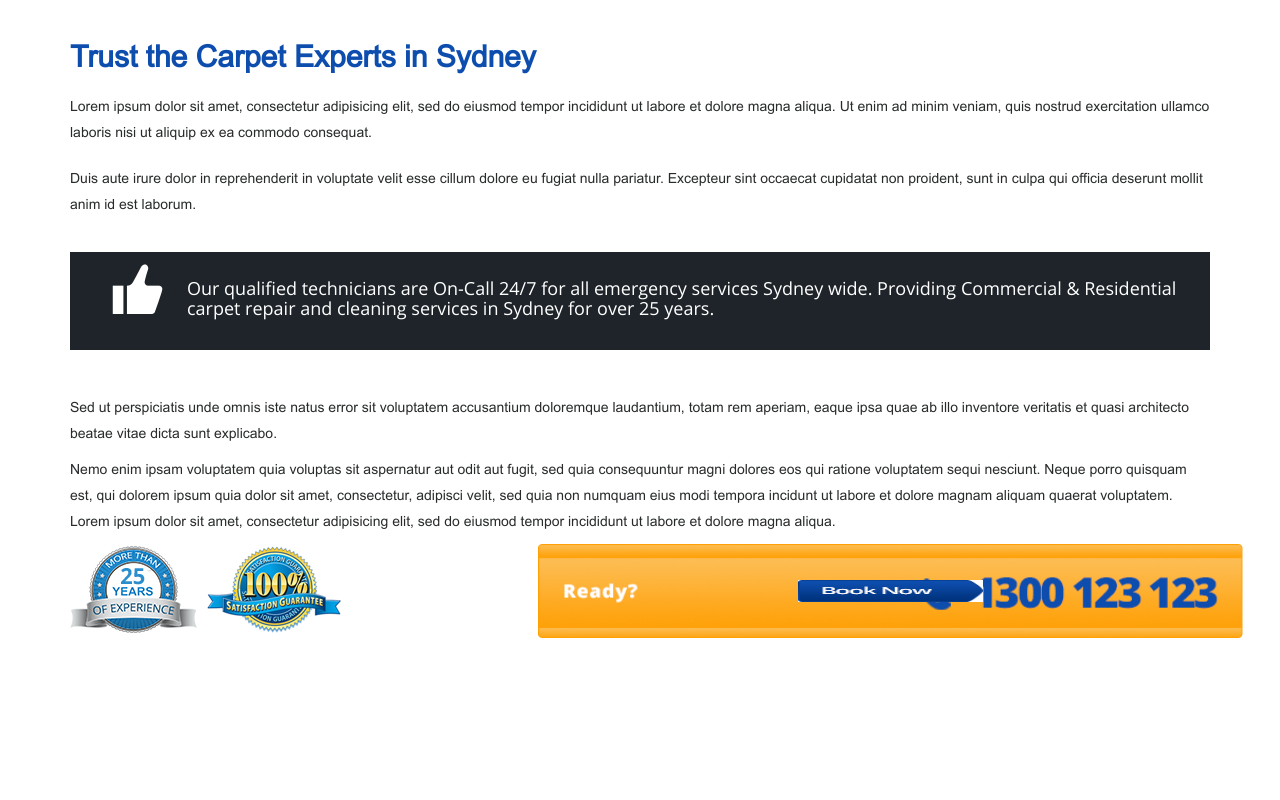
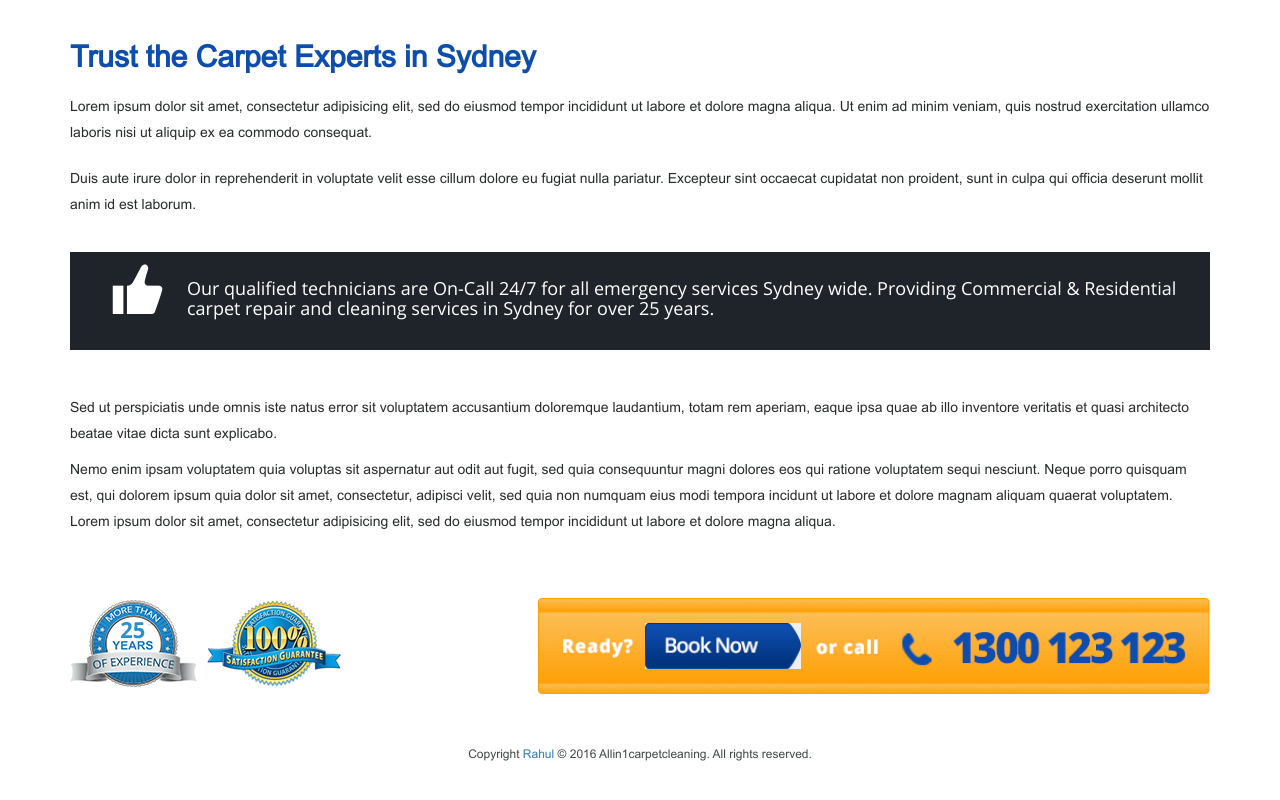
Before and after one commit to rray524/allinone, a plain HTML site: page index.html in a window 1280 px wide. Shown: the part 1094-1894 px from the top of the page. Before the commit the page ends 1732 px from the top, so only its background shows below. Drawn offline with nearby package versions, Linux system fonts and the light colour scheme.

Commit message:
allinone
it's a portfolio

```diff
--- a/index.html
+++ b/index.html
@@ -95,7 +95,7 @@
                                         <input type="text" class="form-control" placeholder="Details*...">
                                     </div>
                                     <div class="form8">
-                                        <input type="image" value="">
+                                        <input type="submit" value="">
                                     </div>
                                 </div>
                             </div>
@@ -190,9 +190,22 @@ Providing Commercial & Residential carpet repair and cleaning services in Sydney
                         </div>
                         <div class="log_right_pad">
                             <div class="log_right">
-                                <input type="text" value="">
+                                <div class="input_lft">
+                                    <input type="submit" value="">
+                                </div>
                             </div>
                         </div>
+                    </div>
+                </div>
+            </div>
+        </div>
+    </section>
+    <section class="copyright">
+        <div class="container">
+            <div class="row">
+                <div class="col-sm-12">
+                    <div class="copy">
+                        <p class="text-center">Copyright <a href="https://www.facebook.com/rahuldesignerndeveloper">Rahul</a> © 2016 Allin1carpetcleaning. All rights reserved.</p>
                     </div>
                 </div>
             </div>
--- a/style.css
+++ b/style.css
@@ -254,14 +254,22 @@ ul.list {
 .log_right {
     background-image: url("log-right.png");
     background-size: 100% 100%;
-    padding: 36px 260px;
+    padding: 48px 336px;
     width: 100%;
 }
 
-.log_right > input {
+.input_lft > input {
     background-image: url("book.png");
     background-size: 100% 100%;
     border: 0 none;
+    padding: 13px 78px;
+    position: absolute;
+    right: 409px;
+    top: 25px;
+}
+
+.summary_footer {
+    padding-bottom: 54px;
 }
 
 .log_right_pad {
@@ -272,3 +280,11 @@ ul.list {
 .logo_ft {
     float: left;
 }
+
+.copy > p {
+    color: #424647;
+    font-family: arial;
+    font-size: 12px;
+    padding-bottom: 27px;
+    padding-top: 58px;
+}
```
